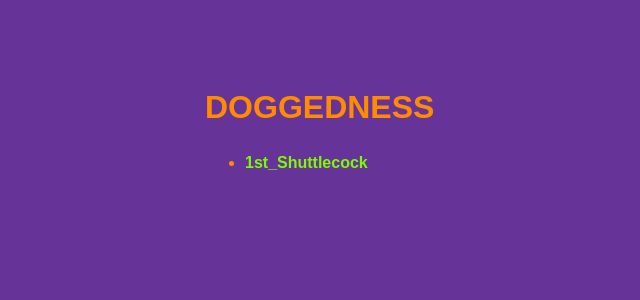
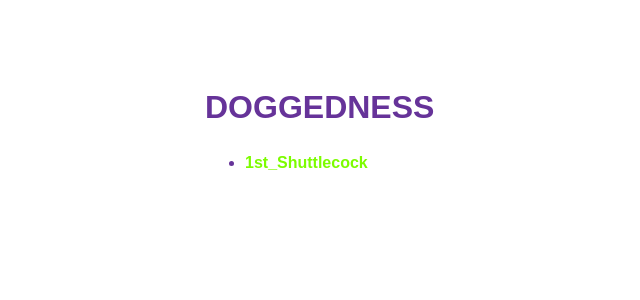
Before and after one commit to hanjicock/hanjicock.github.io, a Jekyll site: the page built from index.md, in a window 1280 px wide. Shown: the top 300 px of the page, without its empty margins (115-755 px from the left). Built offline with Jekyll 4.4.1, drawn with Linux system fonts in a browser that asks for light colours.

Commit message:
Update no-style-please.scss

```diff
--- a/_sass/no-style-please.scss
+++ b/_sass/no-style-please.scss
@@ -20,12 +20,12 @@ body[a="dark"] { @include dark-appearance; }
 // bg color is also needed in html in order to
 // block body's background propagation
 // see: https://stackoverflow.com/a/61265706
-html, body { background: rebeccapurple; }
+html, body { background: white; }
 
 html { height: 100%; }
 
 body {
-  color: darkorange;
+  color: rebeccapurple;
   font-family: Handlee, sans-serif;
   font-size: 16px;
   line-height: 1.4;
```
